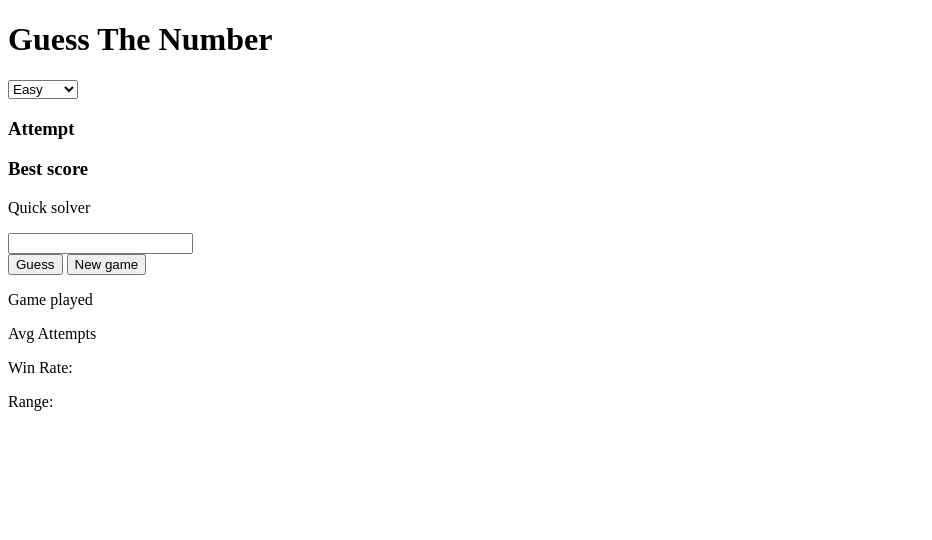
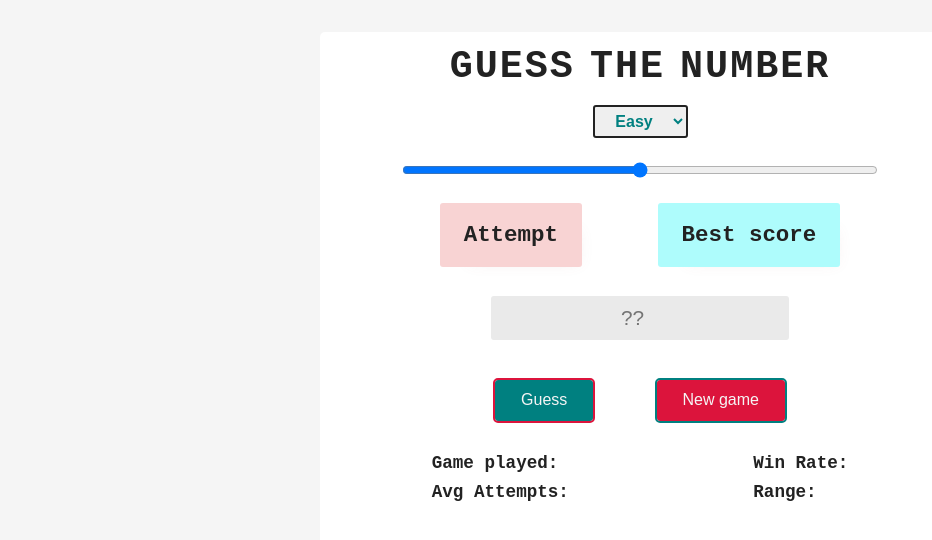
Before and after one commit to Momen1995/Guessing-game, a plain HTML site: page index.html in a window 1280 px wide. Shown: the whole page, without its empty margins (0-932 px from the left). Drawn offline with Linux system fonts and the light colour scheme.

Commit message:
css style done and elemnt select done by js

```diff
--- a/index.html
+++ b/index.html
@@ -4,40 +4,53 @@
   <meta charset="UTF-8">
   <meta name="viewport" content="width=device-width, initial-scale=1.0">
   <title>Guessing Game</title>
+  <link rel="stylesheet" href="style.css">
 </head>
 <body>
   <div class="game-container">
     <h1>Guess The Number</h1>
-    <select name="" id="">
+
+    <div class="select-option">
+      <select name="" id="game-change">
       <option value="easy">Easy</option>
       <option value="medium">Medium</option>
       <option value="hard">Hard</option>
     </select>
+    </div>
+
+    <div class="input-range">
+      <input type="range" name="" id="" class="range-calc">
+    </div>
 
     <div class="score-board">
-      <h3>Attempt</h3>
-      <h3>Best score</h3>
+      <div class="attempt">
+        <h3>Attempt</h3>
+        <p class="attempt-score"></p>
+      </div>
+      <div class="best-score">
+        <h3>Best score</h3>
+        <p class="score-best"></p>
+      </div>
     </div>
 
     <div class="guess-container">
-      <p>Quick solver</p>
-      <input type="number" name="" id="">
+      <input type="number" name="" id="input-number" placeholder="??">
     </div>
 
     <div class="btn-container">
-      <button>Guess</button>
-      <button>New game</button>
+      <button class="guess">Guess</button>
+      <button class="new-game">New game</button>
     </div>
 
-    <div>
+    <div class="detail">
       <div>
-        <p>Game played</p>
-        <p>Avg Attempts</p>
+        <p class="game-played">Game played: <span class="game-plays"></span></p>
+        <p class="attempts">Avg Attempts: <span id="avg-attempt"></span></p>
       </div>
 
       <div>
-        <p>Win Rate:</p>
-        <p>Range:</p>
+        <p class="rate">Win Rate: <span class="game-rate"></span></p>
+        <p class="range">Range: <span class="game-range"></span></p>
       </div>
     </div>
   </div>
--- a/main.js
+++ b/main.js
@@ -0,0 +1,18 @@
+"use strict";
+
+//element select
+const gameChange = document.querySelector("#game-change");
+const rangeCalc = document.querySelector(".range-calc");
+const attemptScore = document.querySelector(".attempt-score");
+const scoreBest = document.querySelector(".score-best");
+const inputNum = document.querySelector("#input-number");
+const guessBtn = document.querySelector(".guess");
+const newGameBtn = document.querySelector(".new-game");
+const avgScoreAttempt = document.querySelector(".avg-attempt");
+const gamePlays = document.querySelector(".game-plays");
+const gameRate = document.querySelector(".game-rate");
+const gameRange = document.querySelector(".game-range");
+
+gameChange.addEventListener("click",()=>{
+  console.log("click")
+})
--- a/style.css
+++ b/style.css
@@ -1,11 +1,143 @@
-*{
-  margin : 0;
+* {
+  margin: 0;
   padding: 0;
   box-sizing: border-box;
   border: none;
   outline: 0;
 }
 
-body{
+body {
   background-color: whitesmoke;
+  font-family: "Courier New", Courier, monospace;
+  font-size: 1.2rem;
+  overflow: hidden;
+  color: #222;
 }
+
+.game-container {
+  width: 50%;
+  background-color: white;
+  margin: 2rem auto 0;
+  border-radius: 5px;
+  padding: 0.8rem 1.4rem;
+  box-shadow: 13px 12px 15px -16px rgba(0, 0, 0, 0.1);
+}
+
+.game-container > h1 {
+  text-align: center;
+  font-weight: 700;
+  text-transform: uppercase;
+  word-spacing: -10px;
+  letter-spacing: 2px;
+}
+
+.select-option {
+  display: flex;
+  justify-content: center;
+  align-items: center;
+  margin: 1rem 0;
+}
+
+#game-change {
+  text-align: center;
+  margin: 0 auto;
+  border: 2px solid #222;
+  padding: 5px;
+  border-radius: 3px;
+  color: teal;
+  font-weight: 600;
+  font-size: 1rem;
+}
+
+.input-range {
+  width: 80%;
+  margin: 1.5rem auto 1rem;
+}
+
+.range-calc {
+  width: 100%;
+}
+
+.score-board {
+  width: 80%;
+  margin: 1.2rem auto 1.8rem;
+  display: flex;
+  justify-content: space-around;
+  align-items: center;
+}
+
+.attempt,
+.best-score {
+  background-color: rgb(248, 211, 211);
+  box-shadow: 13px 12px 15px -16px rgba(168, 95, 95, 0.1);
+  padding: 1.2rem 1.5rem;
+  border-radius: 3px;
+}
+
+.best-score {
+  background-color: rgb(174, 252, 252);
+}
+
+.guess-container {
+  display: flex;
+  gap: 0.5rem;
+  flex-direction: column;
+  justify-content: center;
+  align-items: center;
+}
+
+.guess-container > p {
+  font-size: 1rem;
+  font-weight: 600;
+}
+
+#input-number {
+  background-color: #eaeaea;
+  width: 50%;
+  padding: 10px;
+  text-align: center;
+  border-radius: 3px;
+  font-size: 1.3rem;
+}
+
+.btn-container {
+  display: flex;
+  gap: 4rem;
+  justify-content: center;
+  align-items: center;
+  margin-top: 2.5rem;
+}
+
+.guess,
+.new-game {
+  display: inline-block;
+  padding: 0.7rem 1.6rem;
+  border-radius: 3px;
+  font-size: 1rem;
+  font-weight: 500;
+  color: whitesmoke;
+}
+
+.guess {
+  background-color: teal;
+  outline: 2px solid crimson;
+}
+
+.new-game {
+  background-color: crimson;
+  outline: 2px solid teal;
+}
+
+.detail {
+  width: 70%;
+  margin: 2rem auto;
+  display: flex;
+  justify-content: space-between;
+  align-items: center;
+}
+
+.game-played,.rate,.attempts,.range{
+  font-size: 1.1rem;
+  font-weight: 600;
+  margin-bottom: .6rem;
+}
```
